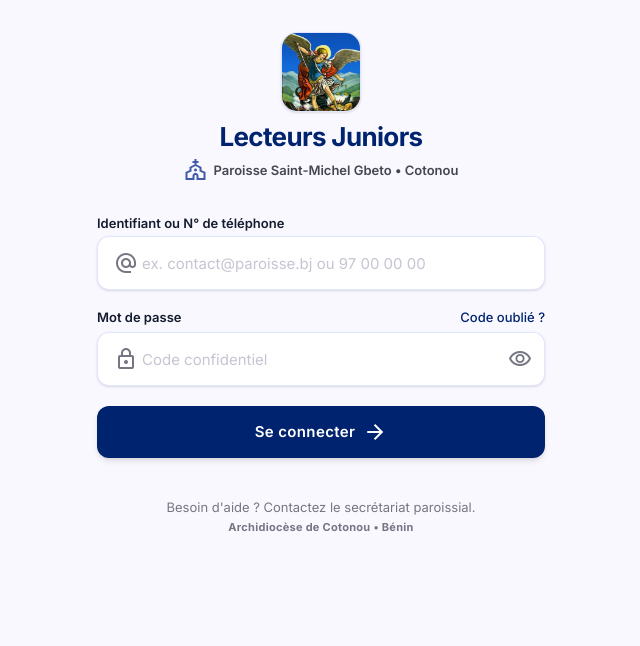
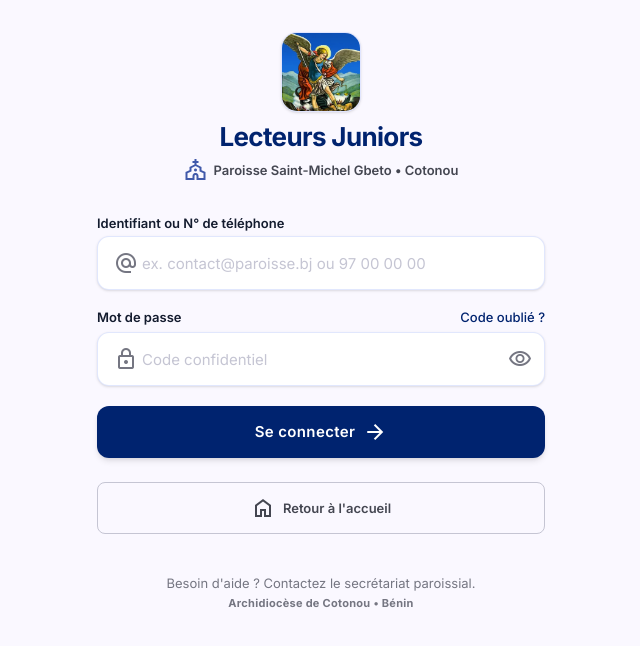
Before and after one commit to ABIDOGUNRetis18/Lectieur_Junior_gestion, a Next.js app: page /connexion in a window 1280 px wide. Shown: the top 646 px of the page, without its empty margins (319-959 px from the left). Built offline with nearby package versions, Linux system fonts and the light colour scheme.

Commit message:
fix: bouton retour accueil sur la page connexion

```diff
--- a/app/connexion/page.tsx
+++ b/app/connexion/page.tsx
@@ -168,6 +168,16 @@ function ConnexionForm() {
           </div>
         </form>
 
+        {/* Bouton retour accueil */}
+        <button
+          type="button"
+          onClick={() => router.push("/tableau-de-bord")}
+          className="w-full h-[52px] min-h-[52px] border border-outline-variant rounded-lg font-label-md text-label-md text-on-surface-variant hover:bg-surface-container-high transition-colors flex items-center justify-center space-x-1 gap-space-sm"
+        >
+          <span className="material-symbols-outlined text-[18px]">home</span>
+          Retour à l'accueil
+        </button>
+
         {/* Support & Pastoral Office Footer Note */}
         <footer className="text-center pt-space-md pb-space-lg space-y-1 text-on-surface-variant/80">
           <p className="font-body-sm text-body-sm text-outline">
```
